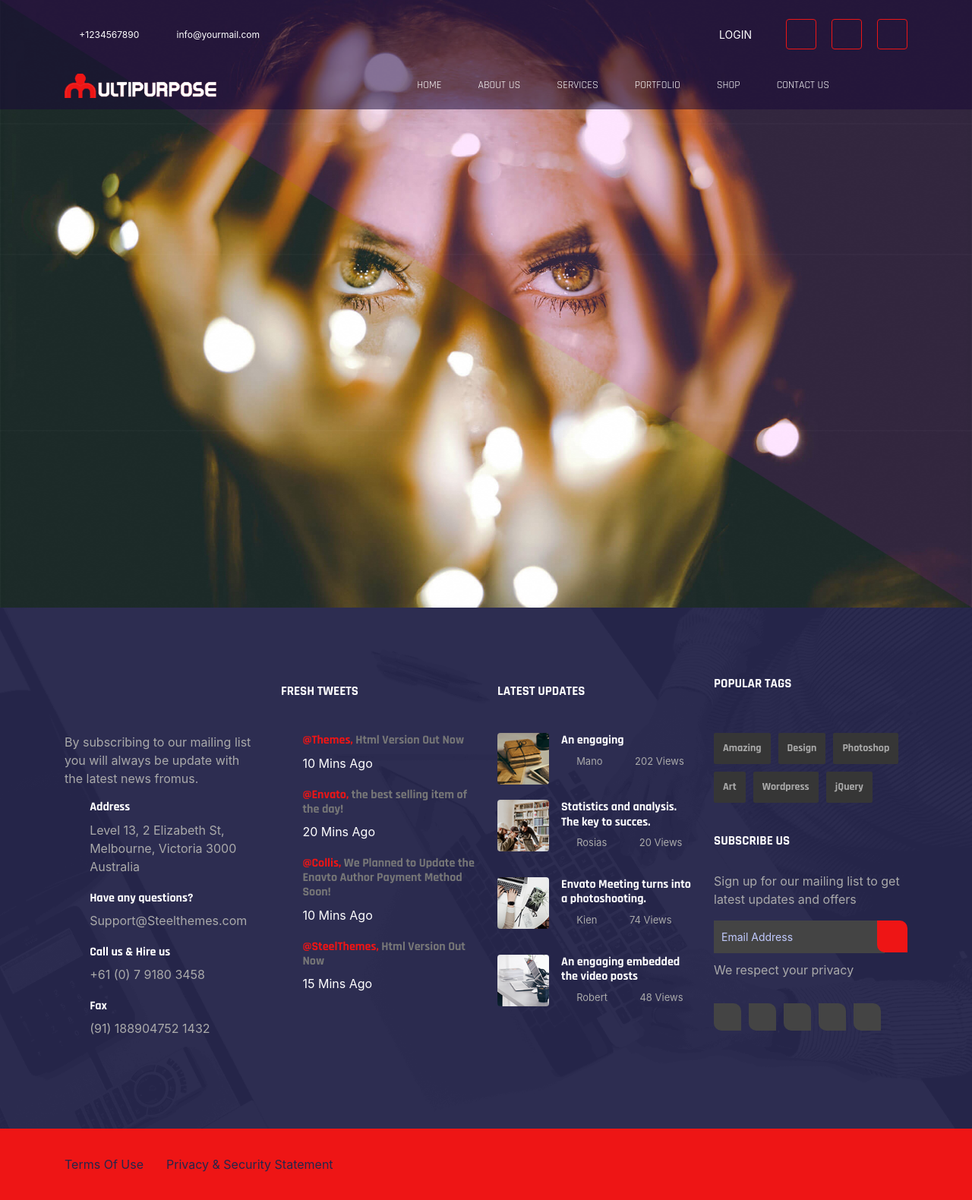
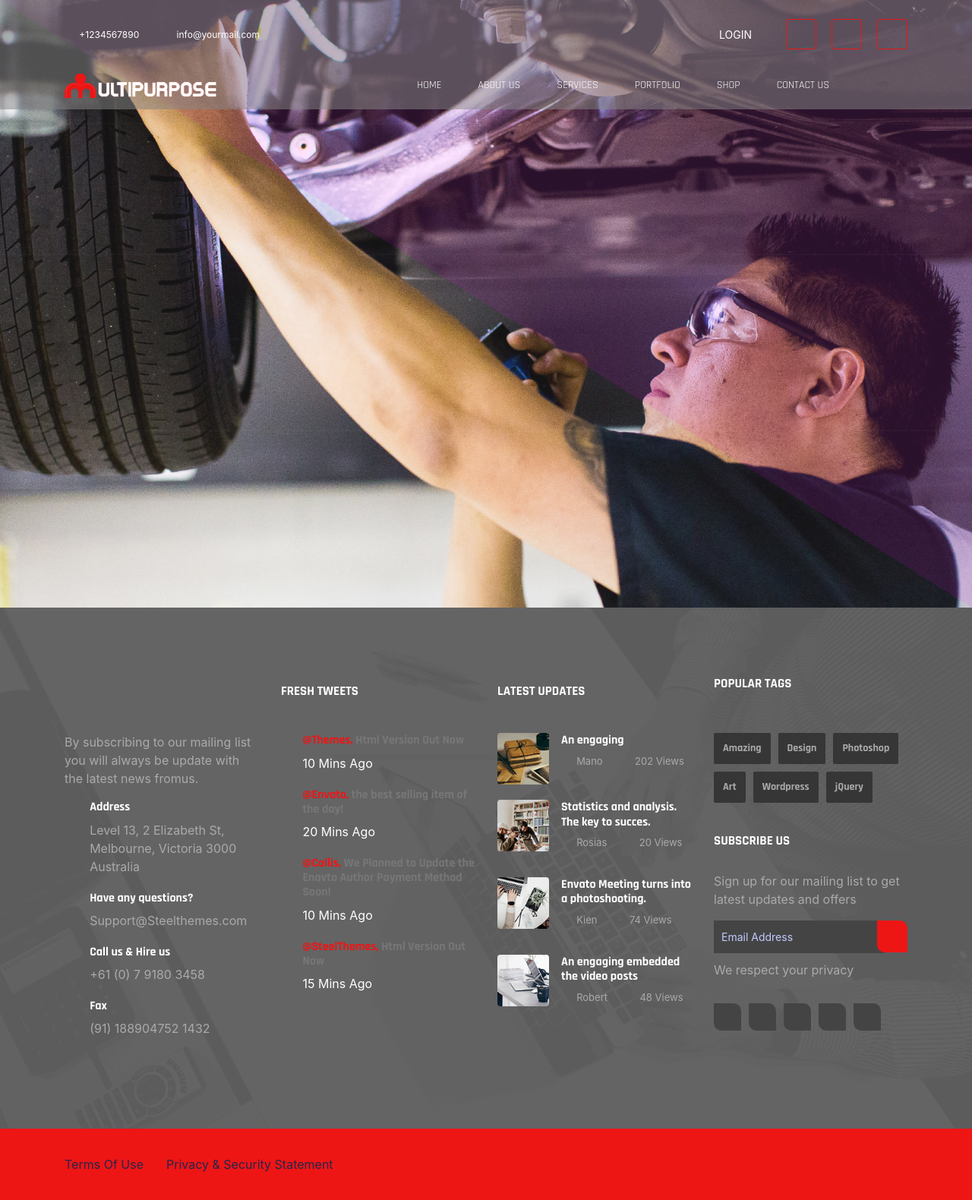
Before and after one commit to Joro-Popov/AutomobixWeb, a React (Create React App) app: page / in a window 1280 px wide. Shown: the whole page at 76% size. Built offline with nearby package versions, Linux system fonts and the light colour scheme; a web font is replaced by a local one.

Commit message:
Updated home page

```diff
--- a/public/css/style.css
+++ b/public/css/style.css
@@ -25,7 +25,7 @@
     1 - Header
 ------------------------------------*/
 header {
-  background-color: rgba(26, 10, 56, 0.53);
+  background-color: rgba(135, 135, 135, 0.53);
   color: #fff;
   z-index: 1000;
 }
@@ -745,7 +745,7 @@
     1 - Footer
 ------------------------------------*/
 footer {
-  background: url(../images/footer-bg.png) center center/cover no-repeat #26264b;
+  background: url(../images/footer-bg.png) center center/cover no-repeat #5f5f60;
 }
 
 /*-----------------------------------
```
Also changed, not shown: public/css/bootstrap.css, public/images/hero-bg.jpg, src/containers/home.js (indentation only).
